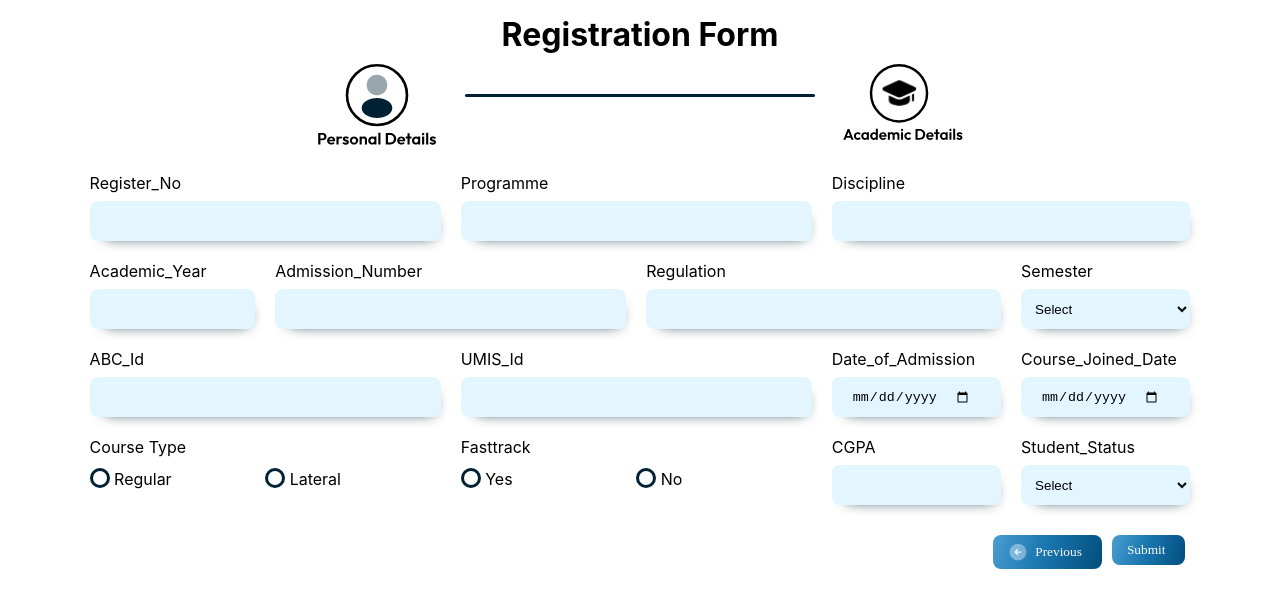
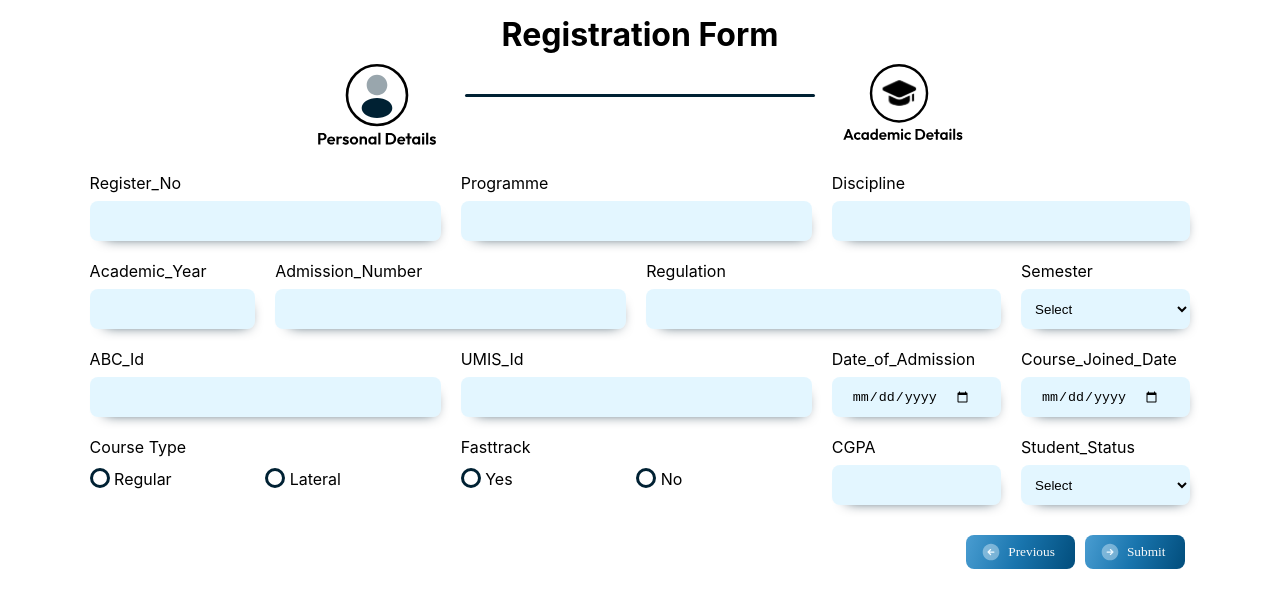
Before and after one commit to JawaharRL/erp-frontend, a React (Create React App) app in the folder frontend/: page /academic-form in a window 1280 px wide. Shown: the top 608 px of the page. Built offline with nearby package versions, Linux system fonts and the light colour scheme.

Commit message:
icons resolved

```diff
--- a/frontend/src/Components/Createpasswordpopup/Createpasswordpopup.css
+++ b/frontend/src/Components/Createpasswordpopup/Createpasswordpopup.css
@@ -15,7 +15,8 @@
 }
 
 .login-popup{
-  margin: auto;
+
+   margin: auto;
     width: 400px;
     height: fit-content;
     border-radius: 30px;
--- a/frontend/src/Pages/Academicform/Academicform.jsx
+++ b/frontend/src/Pages/Academicform/Academicform.jsx
@@ -172,9 +172,9 @@ const [showDiv, setShowDiv] = useState(false);
 </div>
 <div className='academic-buttons'>
   <Allbuttons target={goToPersonalform} value="Previous" image={Previouswhite}/>
-  {/* <Allbuttons  value="Submit" image={Nextwhite}  onClick={notify}/> */}
+
       <div>
-        <button className='All-button' type="submit"  >Submit</button>
+      <Allbuttons  value="Submit" image={Nextwhite} />
         {/* <button onClick={notify} >Submit</button> */}
         <ToastContainer />
       </div>
--- a/frontend/src/Pages/Personalform/Personalform.jsx
+++ b/frontend/src/Pages/Personalform/Personalform.jsx
@@ -374,8 +374,8 @@ function Personalform() {
             </div>
 
           <div className='personal-form-buttons'>
-            <button className='All-button' type="sumbit" >Next</button>
-              {/* <Allbuttons type="submit" value="Next" image={Nextwhite}  /> */}
+            {/* <button className='All-button'src="Nextwhite" type="sumbit" >Next</button> */}
+              <Allbuttons type="submit" value="Next" image={Nextwhite}  />
               {/* <Allbuttons target={goToAcademicform} value="Next" image={Nextwhite} /> */}
           </div>
 
```
